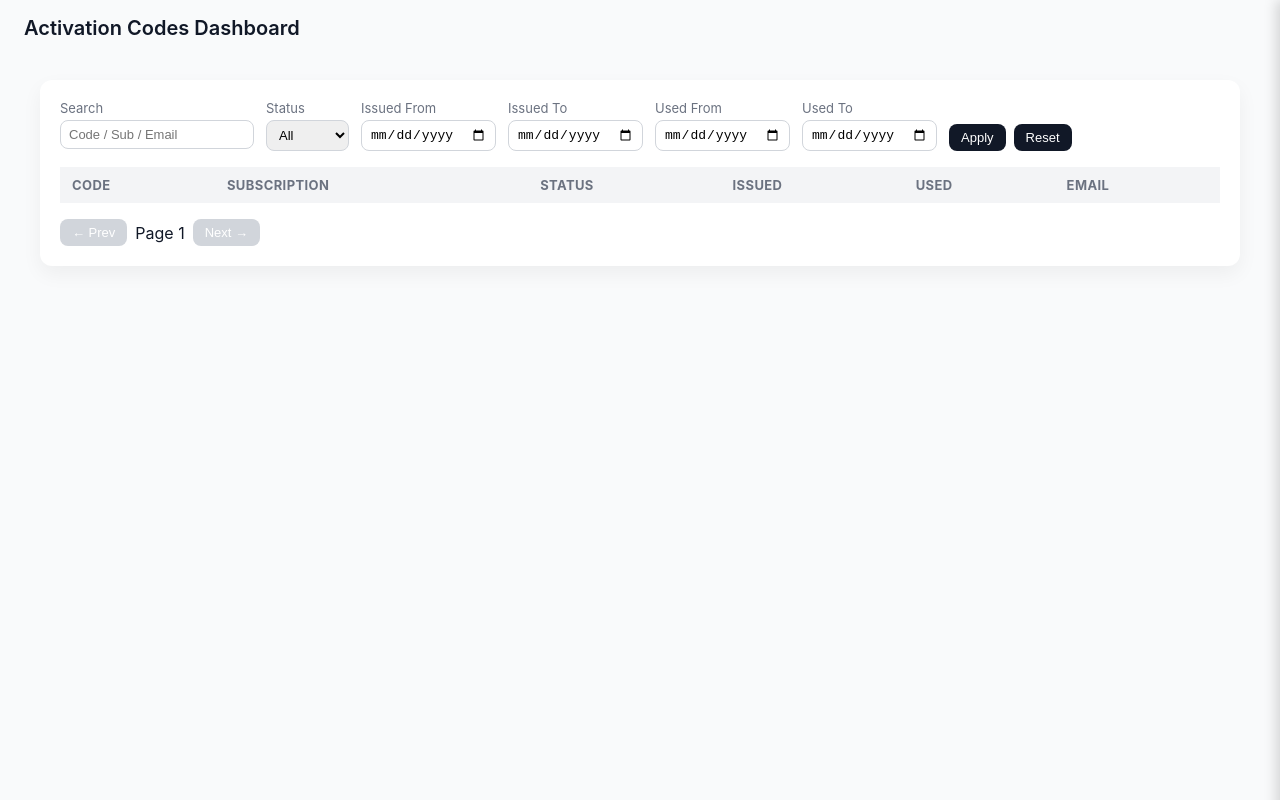
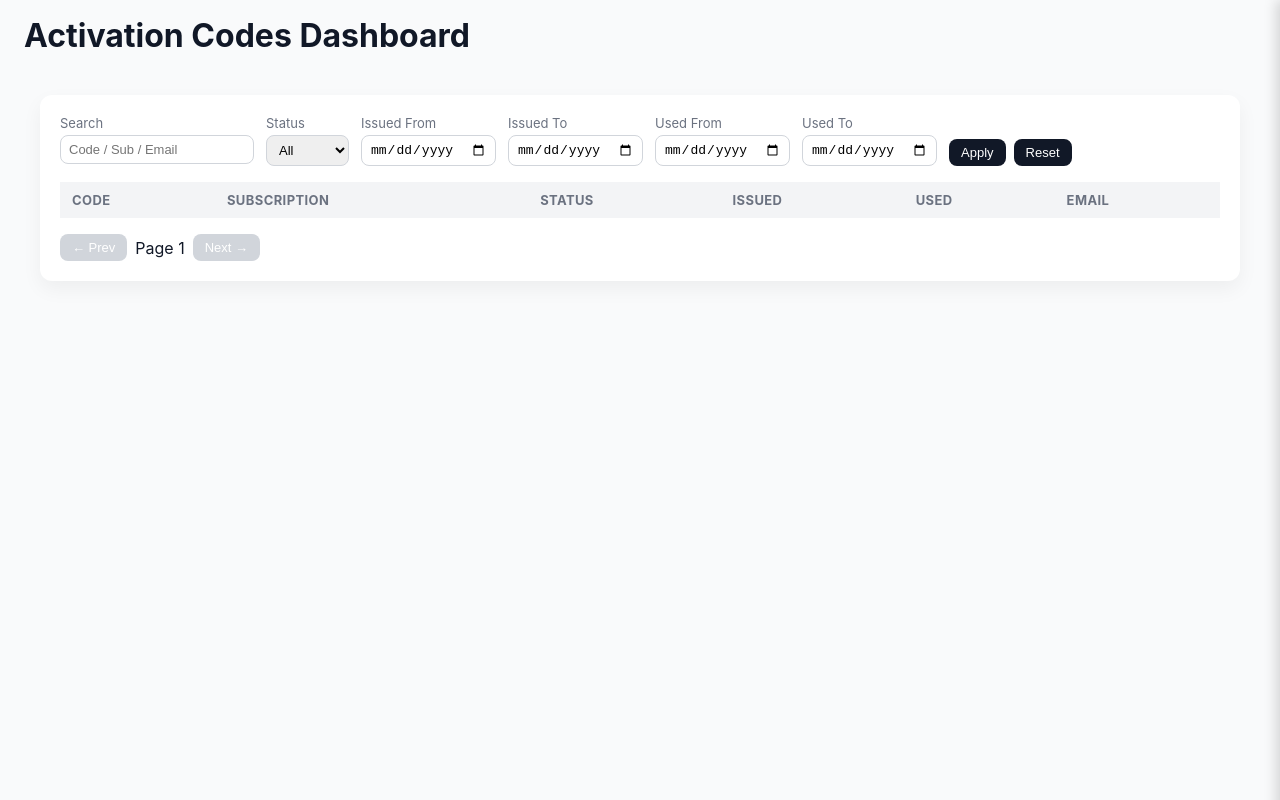
Before and after one commit to sheheryarsohail/subscription-activation-vercel, a website: page dashboard.html in a window 1280 px wide. Drawn offline with Linux system fonts and the light colour scheme; no server answers.

Commit message:
Dashboard design change

```diff
--- a/dashboard.html
+++ b/dashboard.html
@@ -17,7 +17,7 @@
     }
     body { font-family: 'Inter', system-ui, sans-serif; background:var(--bg); color:var(--text); margin:0; }
     header {top:0; color: var(--primary); padding:16px 24px;}
-    header h1 { margin:0; font-size:20px; font-weight:600; }
+    header h1 { margin:0; font-size:32px; font-weight:700; }
     .container { padding:24px; max-width:1200px; margin:auto; }
     .card { background:var(--card); border-radius:var(--radius); box-shadow:var(--shadow); padding:20px; margin-bottom:24px; }
     .filters { display:flex; flex-wrap:wrap; gap:12px; margin-bottom:16px; }
```
